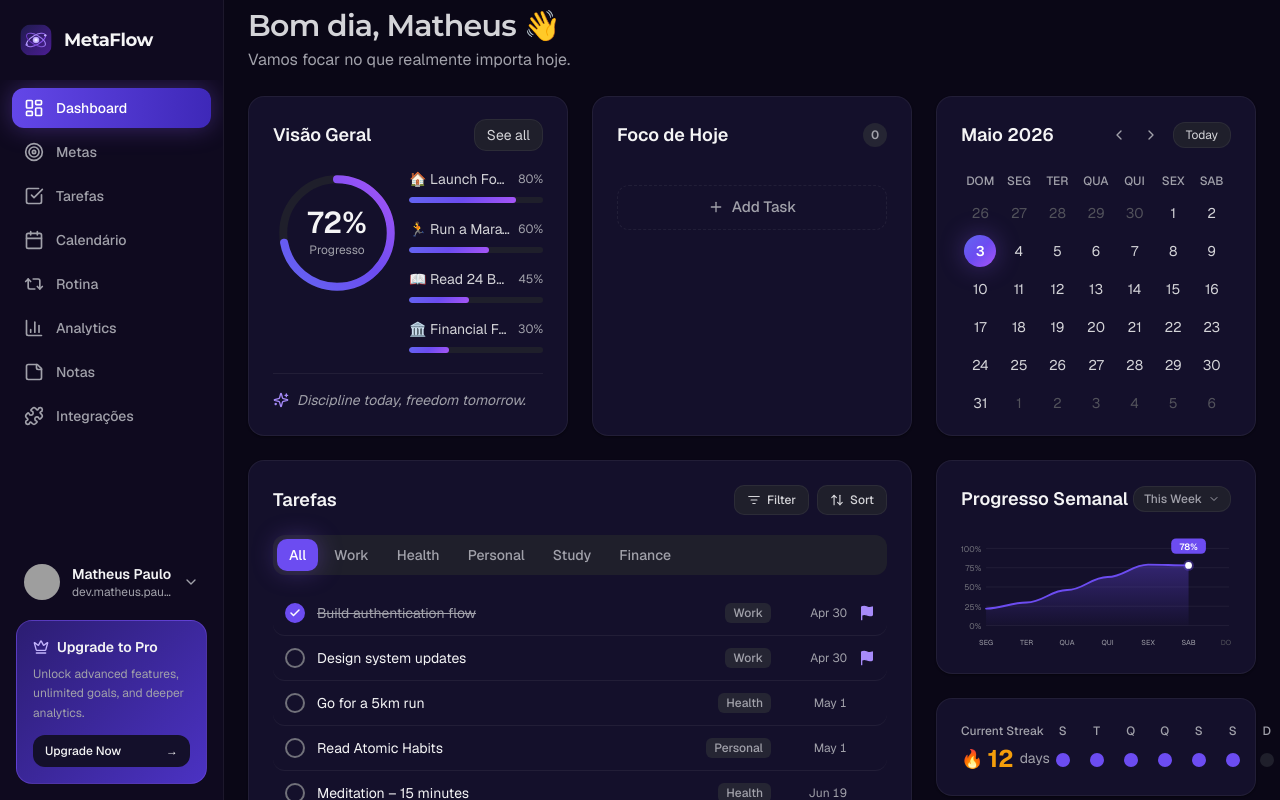
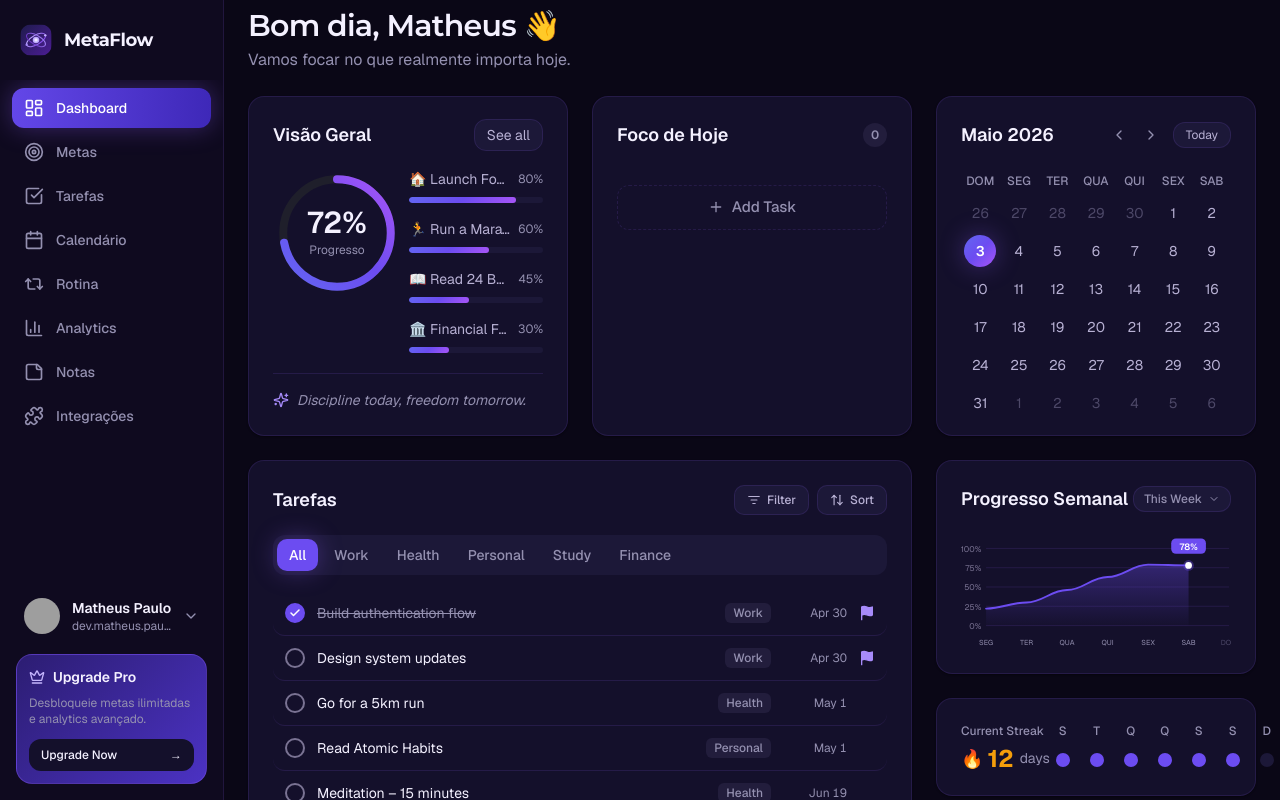
Before and after one commit to matheuspsb/metaflow, a Next.js app: page /dashboard in a window 1280 px wide. Built offline with nearby package versions, Linux system fonts and the light colour scheme; grey boxes are pictures that could not be loaded.

Commit message:
refactor: align color palette with purple-tinted design system

```diff
--- a/src/components/dashboard/Greeting.tsx
+++ b/src/components/dashboard/Greeting.tsx
@@ -15,7 +15,7 @@ export function Greeting({ name }: GreetingProps) {
 
   return (
     <div>
-      <h1 className="font-display text-3xl font-semibold tracking-tight">
+      <h1 className="font-display text-3xl font-semibold tracking-tight text-fg-primary">
         {greeting}, {name} 👋
       </h1>
       <p className="text-fg-muted mt-1">Vamos focar no que realmente importa hoje.</p>
--- a/src/components/layout/sidebar-user-panel.tsx
+++ b/src/components/layout/sidebar-user-panel.tsx
@@ -13,13 +13,13 @@ export function SidebarUserPanel() {
     <div className="flex flex-col gap-3 px-1">
       <UserDropdown name={user.name} email={user.email} avatar={user.avatar} />
 
-      <div className="bg-gradient-upgrade border-border-brand rounded-xl border p-4">
+      <div className="bg-gradient-upgrade border-border-brand rounded-xl border p-3">
         <div className="mb-2 flex items-center gap-2">
           <Crown className="text-brand-300 h-4 w-4" />
-          <span className="text-fg-primary text-sm font-semibold">Upgrade to Pro</span>
+          <span className="text-fg-primary text-sm font-semibold">Upgrade Pro</span>
         </div>
-        <p className="text-fg-muted mb-3 text-xs leading-relaxed">
-          Unlock advanced features, unlimited goals, and deeper analytics.
+        <p className="text-fg-muted mb-3 text-xs">
+          Desbloqueie metas ilimitadas e analytics avançado.
         </p>
         <button className="bg-bg-card hover:bg-bg-card-hover text-fg-primary flex w-full cursor-pointer items-center justify-between rounded-lg px-3 py-2 text-xs font-medium transition-all duration-150">
           Upgrade Now
--- a/styles/design-tokens.css
+++ b/styles/design-tokens.css
@@ -5,10 +5,10 @@
   --color-bg-base: #0a0716; /* fundo principal da página */
   --color-bg-sidebar: #0f0a1f; /* sidebar */
   --color-bg-card: #14102b; /* cards principais */
-  --color-bg-card-elevated: #161622; /* cards com leve elevação */
-  --color-bg-card-hover: #1c1c28; /* hover/active de cards */
-  --color-bg-input: #1f1f2b; /* search bar, inputs */
-  --color-bg-tag: #252533; /* tags Work/Health/Personal */
+  --color-bg-card-elevated: #1a1438; /* cards com leve elevação */
+  --color-bg-card-hover: #1f1940; /* hover/active de cards */
+  --color-bg-input: #1c1838; /* search bar, inputs */
+  --color-bg-tag: #221d3c; /* tags Work/Health/Personal */
 
   /* ------------ BRAND / DEEP PURPLE ------------ */
   --color-brand-50: #f5f3ff;
@@ -35,16 +35,16 @@
   --color-accent-fuchsia: #a855f7;
 
   /* ------------ FOREGROUND / TEXT ------------ */
-  --color-fg-primary: #f4f4f5; /* títulos, valores */
-  --color-fg-secondary: #d4d4d8; /* texto principal */
-  --color-fg-muted: #a1a1aa; /* labels, meta */
-  --color-fg-subtle: #71717a; /* hint, placeholder */
-  --color-fg-disabled: #52525b; /* dias fora do mês */
+  --color-fg-primary: #f4f1ff; /* títulos, valores */
+  --color-fg-secondary: #b8b1d4; /* texto principal */
+  --color-fg-muted: #9490b0; /* labels, meta */
+  --color-fg-subtle: #7a7393; /* hint, placeholder */
+  --color-fg-disabled: #4d4868; /* dias fora do mês */
 
   /* ------------ BORDERS ------------ */
-  --color-border-subtle: rgba(255, 255, 255, 0.06);
-  --color-border-default: rgba(255, 255, 255, 0.1);
-  --color-border-strong: rgba(255, 255, 255, 0.16);
+  --color-border-subtle: rgba(139, 92, 246, 0.14);
+  --color-border-default: rgba(139, 92, 246, 0.20);
+  --color-border-strong: rgba(167, 139, 250, 0.32);
   --color-border-brand: rgba(139, 92, 246, 0.35);
 
   /* ------------ BREAKPOINTS ------------ */
```
